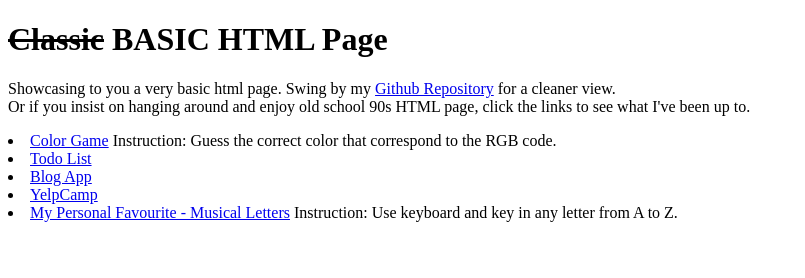
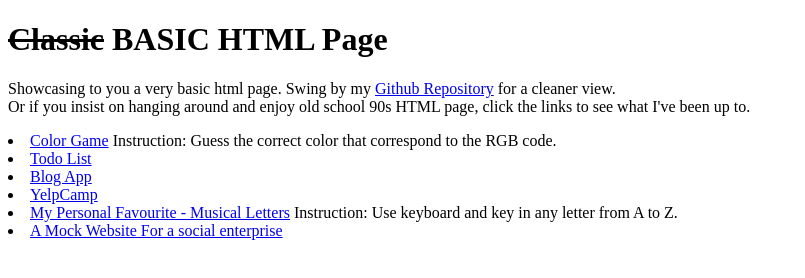
Before and after one commit to lyndj/lyndj.github.io, a plain HTML site: page projects.html in a window 1280 px wide. Shown: the whole page, without its empty margins (0-805 px from the left). Drawn offline with Linux system fonts and the light colour scheme.

Commit message:
Add new project

```diff
--- a/projects.html
+++ b/projects.html
@@ -13,6 +13,7 @@
     <li><a href="https://lyndj-restful-blogapp.herokuapp.com/" target="_blank">Blog App</a></li>
     <li><a href="https://lyndj-yelpcamp.herokuapp.com/" target="_blank">YelpCamp</a></li>
     <li><a href="https://lyndj.github.io/musical-letters/" target="_blank">My Personal Favourite - Musical Letters</a> Instruction: Use keyboard and key in any letter from A to Z.</li>
+    <li><a href="http://lyndelj1.sgedu.site/" target="_blank">A Mock Website For a social enterprise</li>
 </div>
 
 </body>
```
